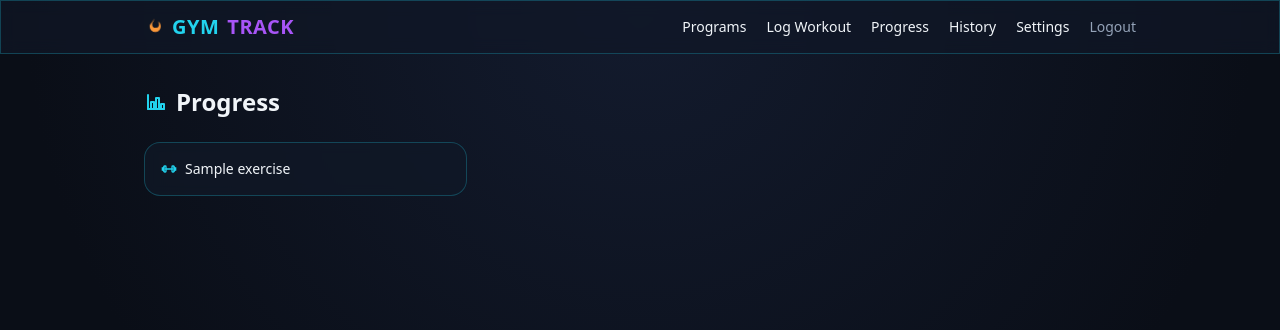
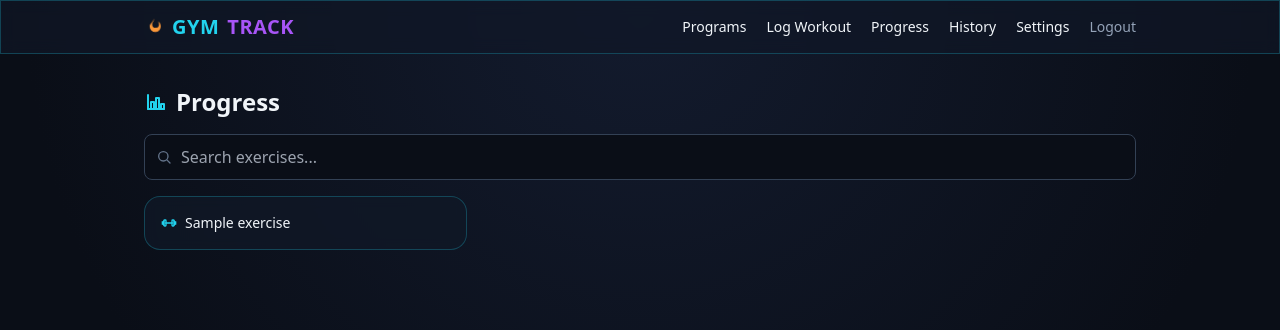
Before and after one commit to hermanno18/GymTrack, a Flask app: page /workouts/progress in a window 1280 px wide. Shown: the top 330 px of the page. Run offline with Flask 3, Linux system fonts and the light colour scheme; a user stored in the database is signed in; tables that the repository leaves empty hold one stand-in row (values such as "Sample post"); some libraries are stand-ins or nearby versions.

Commit message:
Replace native confirm() dialogs with a custom modal; add exercise search on Progress page

```diff
--- a/templates/base.html
+++ b/templates/base.html
@@ -134,5 +134,67 @@
         </div>
     </nav>
     {% endif %}
+
+    <div id="confirm-modal" class="fixed inset-0 z-50 hidden items-center justify-center bg-black/70 backdrop-blur-sm p-4">
+        <div class="card glow-border rounded-2xl p-6 max-w-sm w-full">
+            <p id="confirm-modal-message" class="text-sm text-slate-200 mb-6"></p>
+            <div class="flex gap-3">
+                <button type="button" id="confirm-modal-cancel"
+                        class="tap flex-1 py-2.5 rounded-lg bg-slate-700 hover:bg-slate-600 font-medium">Cancel</button>
+                <button type="button" id="confirm-modal-confirm"
+                        class="tap flex-1 py-2.5 rounded-lg bg-red-500 hover:bg-red-600 text-white font-semibold">Confirm</button>
+            </div>
+        </div>
+    </div>
+    <script>
+        (function () {
+            var modal = document.getElementById('confirm-modal');
+            var messageEl = document.getElementById('confirm-modal-message');
+            var cancelBtn = document.getElementById('confirm-modal-cancel');
+            var confirmBtn = document.getElementById('confirm-modal-confirm');
+            var pendingResolve = null;
+
+            function showModal(message) {
+                messageEl.textContent = message;
+                modal.classList.remove('hidden');
+                modal.classList.add('flex');
+                return new Promise(function (resolve) { pendingResolve = resolve; });
+            }
+            function hideModal(result) {
+                modal.classList.add('hidden');
+                modal.classList.remove('flex');
+                if (pendingResolve) { pendingResolve(result); pendingResolve = null; }
+            }
+            cancelBtn.addEventListener('click', function () { hideModal(false); });
+            confirmBtn.addEventListener('click', function () { hideModal(true); });
+            modal.addEventListener('click', function (evt) { if (evt.target === modal) hideModal(false); });
+
+            // Intercept htmx's hx-confirm and show our own styled modal instead
+            // of the native browser confirm() dialog.
+            document.body.addEventListener('htmx:confirm', function (evt) {
+                if (!evt.detail.question) return;
+                evt.preventDefault();
+                showModal(evt.detail.question).then(function (ok) {
+                    if (ok) evt.detail.issueRequest(true);
+                });
+            });
+
+            // Same treatment for plain (non-htmx) forms marked with
+            // data-confirm="..." instead of the native onsubmit confirm().
+            document.body.addEventListener('submit', function (evt) {
+                var form = evt.target;
+                if (!(form instanceof HTMLFormElement)) return;
+                var question = form.getAttribute('data-confirm');
+                if (!question || form.dataset.confirmed === 'true') return;
+                evt.preventDefault();
+                showModal(question).then(function (ok) {
+                    if (ok) {
+                        form.dataset.confirmed = 'true';
+                        form.submit();
+                    }
+                });
+            });
+        })();
+    </script>
 </body>
 </html>
--- a/templates/programs/list.html
+++ b/templates/programs/list.html
@@ -19,7 +19,7 @@
         <div class="flex gap-4 mt-4 text-sm items-center">
             <a href="{{ url_for('builder.edit_program', program_id=program.id) }}" class="tap text-accent flex items-center gap-1">{{ icons.edit("w-4 h-4") }} Edit</a>
             <form method="post" action="{{ url_for('programs.delete', program_id=program.id) }}"
-                  onsubmit="return confirm('Delete this program and all its exercises?');">
+                  data-confirm="Delete this program and all its exercises?">
                 <input type="hidden" name="csrf_token" value="{{ csrf_token() }}">
                 <button type="submit" class="tap text-red-400 flex items-center gap-1">{{ icons.trash("w-4 h-4") }} Delete</button>
             </form>
--- a/templates/workouts/progress_list.html
+++ b/templates/workouts/progress_list.html
@@ -2,17 +2,43 @@
 {% block title %}Progress - GymTrack{% endblock %}
 {% block content %}
 {% import "_icons.html" as icons %}
-<h1 class="text-2xl font-bold mb-6 flex items-center gap-2">{{ icons.chart("w-6 h-6 text-accent") }} Progress</h1>
+<h1 class="text-2xl font-bold mb-4 flex items-center gap-2">{{ icons.chart("w-6 h-6 text-accent") }} Progress</h1>
+
 {% if exercises %}
-<div class="grid grid-cols-2 md:grid-cols-3 gap-3">
+<div class="relative mb-4">
+    <span class="absolute left-3 top-1/2 -translate-y-1/2 text-slate-500">
+        <svg xmlns="http://www.w3.org/2000/svg" viewBox="0 0 24 24" fill="none" stroke="currentColor" stroke-width="2" stroke-linecap="round" stroke-linejoin="round" class="w-4 h-4"><circle cx="11" cy="11" r="7"/><path d="m21 21-4.3-4.3"/></svg>
+    </span>
+    <input type="text" id="exercise-search" placeholder="Search exercises..." autocomplete="off"
+           oninput="filterExerciseCards()"
+           class="w-full text-base rounded-lg bg-bg border border-slate-700 pl-9 pr-3 py-2.5 focus:border-accent focus:outline-none">
+</div>
+
+<div id="exercise-grid" class="grid grid-cols-2 md:grid-cols-3 gap-3">
     {% for exercise in exercises %}
     <a href="{{ url_for('workouts.progress_detail', name_normalized=exercise.name_normalized) }}"
-       class="tap card glow-border rounded-2xl p-4 hover:border-accent transition flex items-center gap-2">
+       data-name="{{ exercise.name|lower }}"
+       class="exercise-card tap card glow-border rounded-2xl p-4 hover:border-accent transition flex items-center gap-2">
         {{ icons.dumbbell("w-4 h-4 text-accent shrink-0") }}
         <span class="font-medium text-sm truncate">{{ exercise.name }}</span>
     </a>
     {% endfor %}
 </div>
+<p id="no-results" class="hidden text-slate-500 text-sm mt-4">No exercises match your search.</p>
+
+<script>
+    function filterExerciseCards() {
+        const query = document.getElementById('exercise-search').value.trim().toLowerCase();
+        const cards = document.querySelectorAll('.exercise-card');
+        let visibleCount = 0;
+        cards.forEach(function (card) {
+            const matches = card.dataset.name.includes(query);
+            card.style.display = matches ? '' : 'none';
+            if (matches) visibleCount++;
+        });
+        document.getElementById('no-results').classList.toggle('hidden', visibleCount !== 0);
+    }
+</script>
 {% else %}
 <p class="text-slate-400">Log a few workouts first, then come back here to see your progress charts.</p>
 {% endif %}
```
